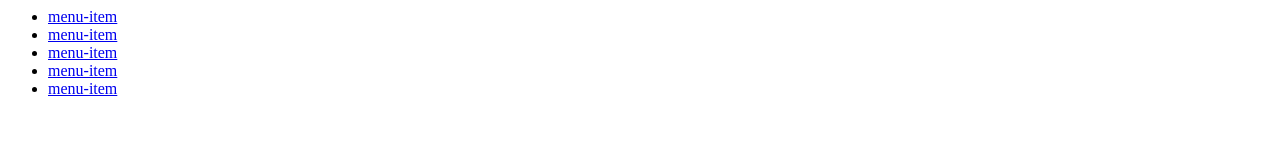
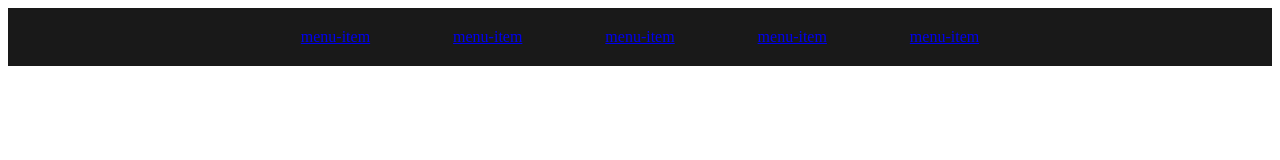
Before and after one commit to HOUYUSTON/Project, a plain HTML site: page navigation.html in a window 1280 px wide. Drawn offline with Linux system fonts and the light colour scheme.

Commit message:
Update navigation.css

```diff
--- a/css/navigation.css
+++ b/css/navigation.css
@@ -1,8 +1,8 @@
-navigation-bar .header {
+.header {
 	background-color: rgba(0, 0, 0, 0.9);
 }
 
-navigation-bar #nav .main-nav {
+#nav .main-nav {
 	all: unset;
 	margin: 0 20%;
 	list-style: none;
@@ -11,15 +11,15 @@ navigation-bar #nav .main-nav {
 	justify-content: space-between;
 }
 
-navigation-bar .item {
+.item {
 	padding: 20px;
 }
 
-navigation-bar .item a {
+.item a {
 	padding: 20px;
 }
 
-navigation-bar .item a:hover {
+.item a:hover {
 	background-color: rgba(0, 0, 0);
 	transition-timing-function: ease-out;
 	transition: 1s;
```
